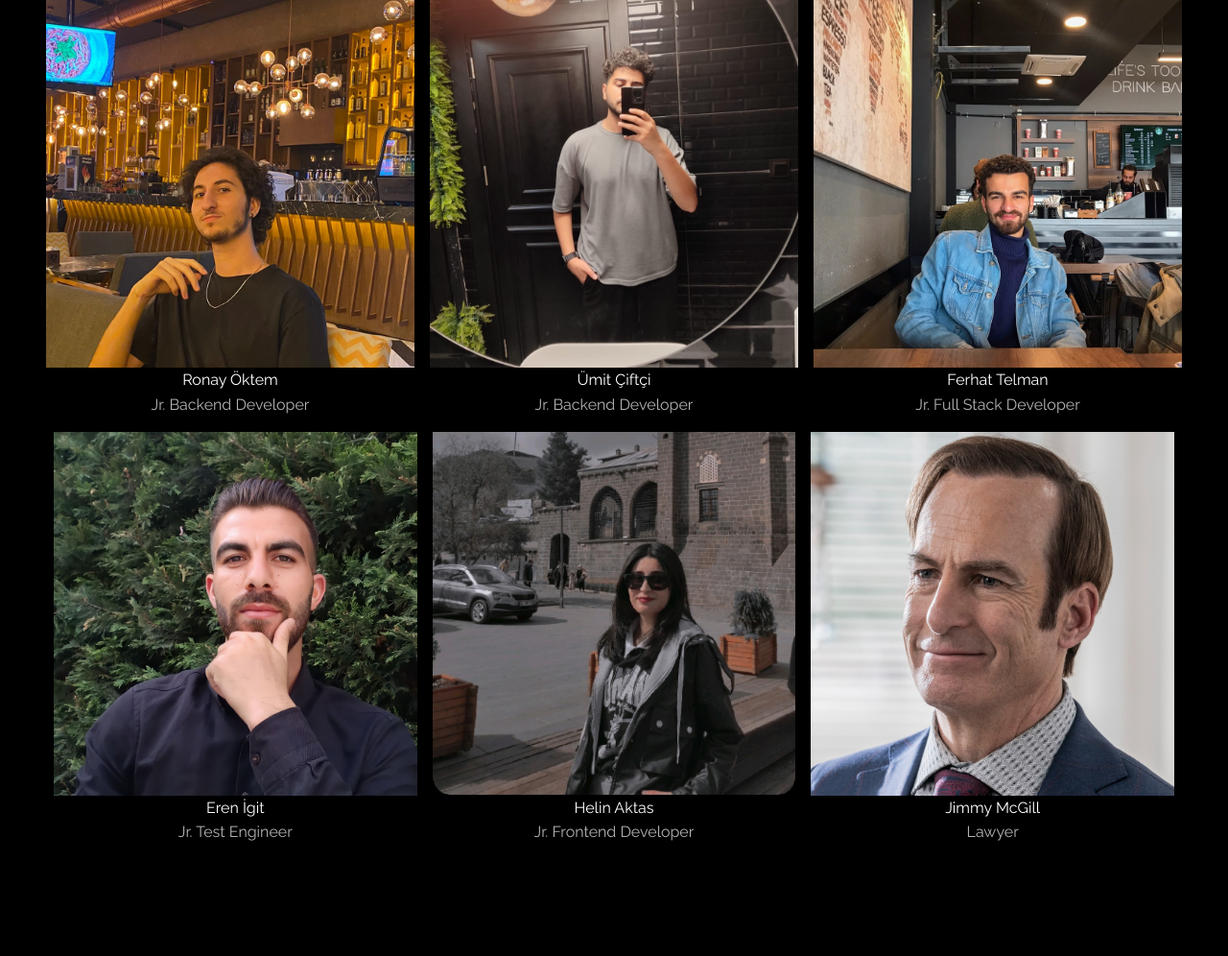
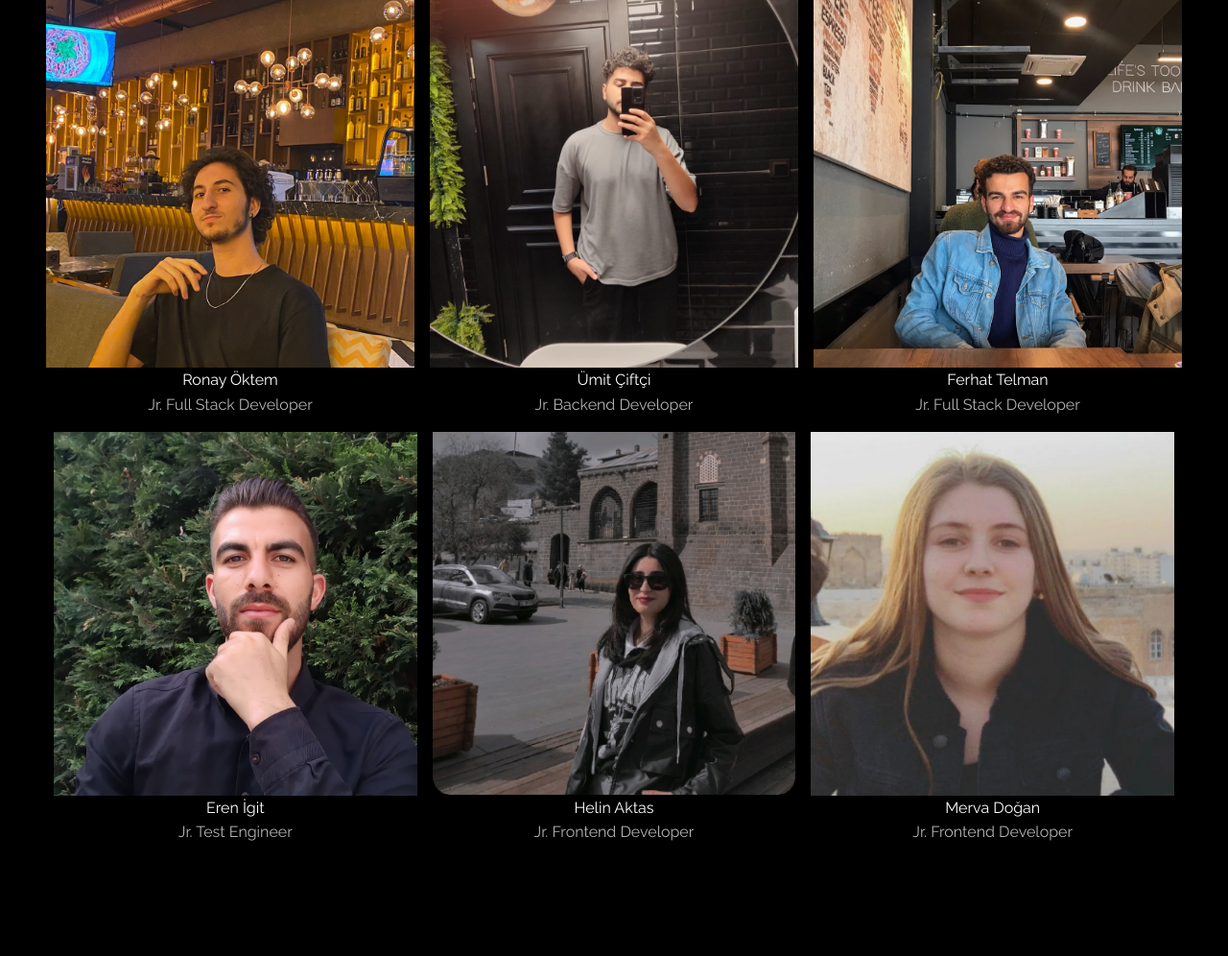
Before and after one commit to Poeron/fuhremapp, a Django app: page / in a window 1280 px wide. Shown: the part 1234-2230 px from the top of the page at 96% size. Run offline with Django 4.2, Linux system fonts and the light colour scheme; some libraries are stand-ins or nearby versions.

Commit message:
fuhrem-team update

```diff
--- a/app1/templates/index.html
+++ b/app1/templates/index.html
@@ -76,7 +76,7 @@
                         </div>
                      </div>
                   </div>
-                  <p class="team-name">Ronay Öktem<br/><span class="position">Jr. Backend Developer</span></p>
+                  <p class="team-name">Ronay Öktem<br/><span class="position">Jr. Full Stack Developer</span></p>
                </div>
                <div class="col-md">
                   <div class="hover-outer-box">
@@ -141,18 +141,18 @@
                   </div>
                   <div class="col-md">
                      <div class="hover-outer-box">
-                        <img class="team-container" src="../static/images/saul2.jpg">
+                        <img class="team-container" src="../static/images/merva.jpeg">
                         <div class="hover-inner-box">
                            <div class="hover-content">
-                              <h3>Jimmy McGill</h3>
+                              <h3>Merva Doğan</h3>
                               <span class="fa-stack fa-2x">
-                              <a href="https://github.com/macallantheroot" target="blank" rel="noopener"><i class="fa-brands fa-github fa-lg"></i></a>
-                              <a href="https://www.linkedin.com/in/efe-sahinbas" target="blank" rel="noopener"><i class="fa-brands fa-linkedin"></i></a>
+                              <a href="#" target="blank" rel="noopener"><i class="fa-brands fa-github fa-lg"></i></a>
+                              <a href="https://www.linkedin.com/in/merva-do%C4%9Fan-404974273/" target="blank" rel="noopener"><i class="fa-brands fa-linkedin"></i></a>
                               </span>
                            </div>
                         </div>
                      </div>
-                     <p class="team-name">Jimmy McGill<br/><span class="position">Lawyer</span></p>
+                     <p class="team-name">Merva Doğan<br/><span class="position">Jr. Frontend Developer</span></p>
                   </div>
                   <br>
                </div>
```
Also changed, not shown: app1/static/images/merva.jpeg (added).
